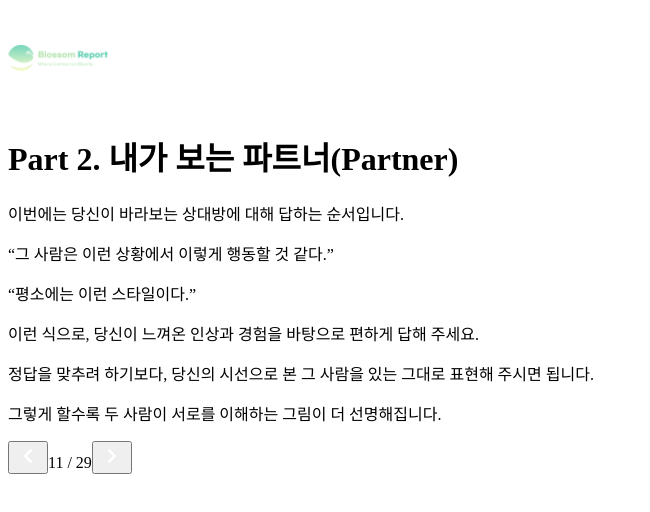
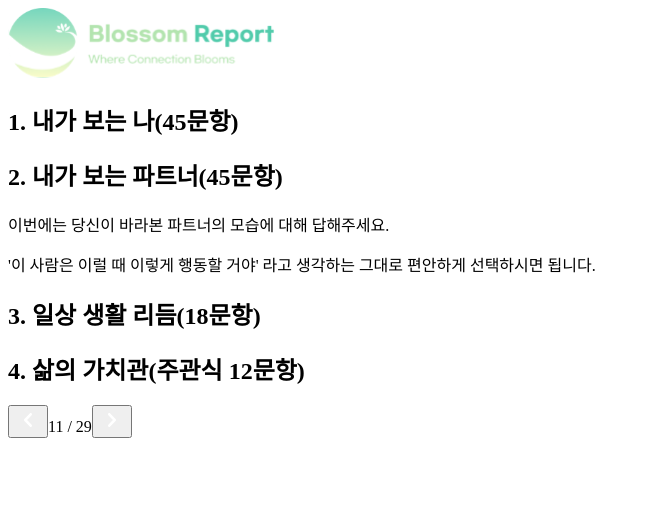
Before and after one commit to jihye1116/wedding-report-frontend, a Next.js app: page /survey/part2/page in a window 1280 px wide. Shown: the top 512 px of the page, without its empty margins (0-650 px from the left). Built offline with nearby package versions, Linux system fonts and the light colour scheme.

Commit message:
feat: Update survey introduction pages and adjust state management in surveyStore

```diff
--- a/src/pages/survey/part2/intro.tsx
+++ b/src/pages/survey/part2/intro.tsx
@@ -9,27 +9,46 @@ export default function Part2Intro() {
         className="mx-auto py-5 xl:mt-15 xl:mb-10"
         src={Logo}
         alt="Logo"
-        width={100}
-        height={100}
+        height={70}
       />
-      <h1 className="py-5 text-xl font-bold xl:mt-15">
-        Part 2. 내가 보는 파트너(Partner)
-      </h1>
-      <section className="flex flex-col gap-5 py-5 leading-snug text-[#111111]">
-        <p>이번에는 당신이 바라보는 상대방에 대해 답하는 순서입니다.</p>
-        <p>“그 사람은 이런 상황에서 이렇게 행동할 것 같다.”</p>
-        <p>“평소에는 이런 스타일이다.”</p>
-        <p>
-          이런 식으로, 당신이 느껴온{" "}
-          <span className="font-medium">인상과 경험</span>을 바탕으로 편하게
-          답해 주세요.
-        </p>
-        <p>
-          정답을 맞추려 하기보다,{" "}
-          <span className="font-medium">당신의 시선으로 본 그 사람</span>을 있는
-          그대로 표현해 주시면 됩니다.
-        </p>
-        <p>그렇게 할수록 두 사람이 서로를 이해하는 그림이 더 선명해집니다.</p>
+
+      <section className="mt-5 flex flex-col gap-4 py-5">
+        <div className="rounded-2xl border border-[#AAAAAA] bg-white p-5">
+          <h2 className="text-lg font-bold text-[#AAAAAA]">
+            1. 내가 보는 나
+            <span className="text-base font-medium">(45문항)</span>
+          </h2>
+        </div>
+
+        <div className="rounded-2xl border-2 border-[#6DD4BD] bg-white p-5">
+          <h2 className="mb-5 text-xl font-bold text-[#111111]">
+            2. 내가 보는 파트너
+            <span className="text-base font-medium">(45문항)</span>
+          </h2>
+          <p className="mb-3 text-sm leading-relaxed text-[#111111]">
+            이번에는 당신이 바라본 파트너의 모습에 대해 답해주세요.
+          </p>
+          <p className="flex items-start gap-1 text-sm leading-relaxed text-[#111111]">
+            <span>
+              &apos;이 사람은 이럴 때 이렇게 행동할 거야&apos; 라고 생각하는
+              그대로 편안하게 선택하시면 됩니다.
+            </span>
+          </p>
+        </div>
+
+        <div className="rounded-2xl border border-[#AAAAAA] bg-white p-5">
+          <h2 className="text-lg font-bold text-[#AAAAAA]">
+            3. 일상 생활 리듬
+            <span className="text-base font-medium">(18문항)</span>
+          </h2>
+        </div>
+
+        <div className="rounded-2xl border border-[#AAAAAA] bg-white p-5">
+          <h2 className="text-lg font-bold text-[#AAAAAA]">
+            4. 삶의 가치관
+            <span className="text-base font-medium">(주관식 12문항)</span>
+          </h2>
+        </div>
       </section>
     </div>
   );
```
Also changed, not shown: src/pages/survey/part1/intro.tsx (+37 -16 lines), src/pages/survey/part3/intro.tsx (+36 -16 lines), src/pages/survey/part4/intro.tsx (+38 -18 lines).
